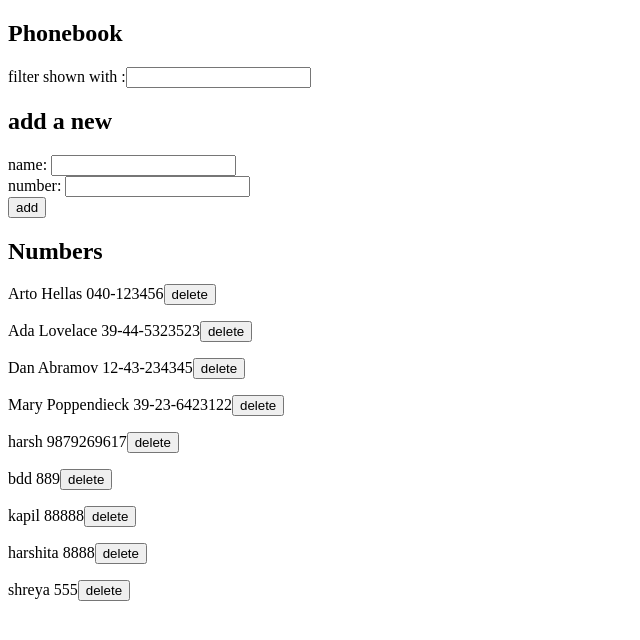
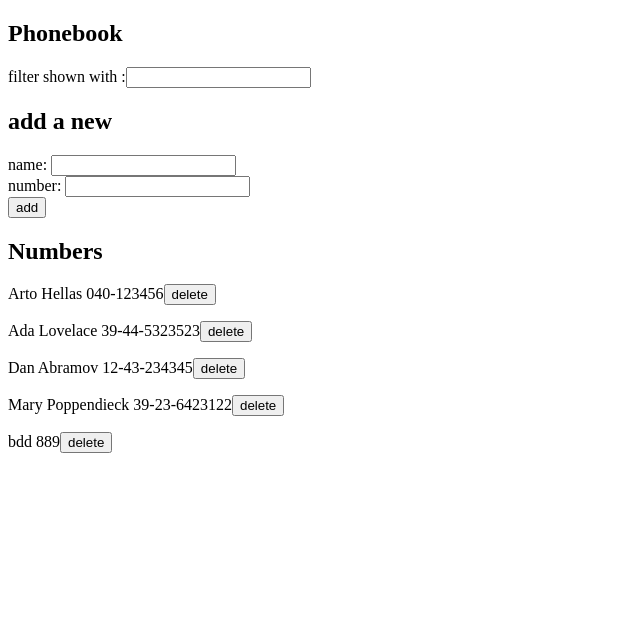
Before and after one commit to TARUN66747/FULL_STACK_OPEN-1, a React (Vite) app in the folder part2/phonebook/: page / in a window 1280 px wide. Shown: the top 640 px of the page, without its empty margins (0-640 px from the left). Built offline with nearby package versions, Linux system fonts and the light colour scheme; data requests are answered from the project's data file.

Commit message:
2.17 : exercise completed

```diff
--- a/part2/phonebook/db.json
+++ b/part2/phonebook/db.json
@@ -21,29 +21,9 @@
       "id": "4"
     },
     {
-      "name": "harsh",
-      "number": "9879269617",
-      "id": "d5lwP4k1TXk"
-    },
-    {
       "name": "bdd",
       "number": "889",
       "id": "8EzE43-9qog"
-    },
-    {
-      "name": "kapil",
-      "number": "88888",
-      "id": "njw3iKSO-Cg"
-    },
-    {
-      "name": "harshita",
-      "number": "8888",
-      "id": "F7bAzwyKMsQ"
-    },
-    {
-      "name": "shreya",
-      "number": "555",
-      "id": "x7amui7InuM"
     }
   ],
   "$schema": "./node_modules/json-server/schema.json"
--- a/part2/phonebook/src/App.jsx
+++ b/part2/phonebook/src/App.jsx
@@ -1,6 +1,6 @@
 import { useState , useEffect} from 'react'
 import personService from './services/person'
-const Notification = ({ message }) => {
+const Notification = ({ message ,type}) => {
   if (message === null) {
     return null
   }
@@ -12,7 +12,7 @@ const Notification = ({ message }) => {
   borderRadius: '5px',
   padding: '10px',
   marginBottom: '10px',
-  color : 'green'
+  color : type ? 'red' : 'green'
 }
 
   return (
@@ -54,6 +54,7 @@ const App = () => {
   const [newNumber,setNewNumber]= useState('')
   const [searchString,setSearchString]=useState('')
   const [notificationMessage, setNotificationMessage] = useState(null)
+  const [isError, setIsError] = useState(false)
   const isDuplicate = (nama) => {
   return persons.some(person => person.name === nama)
 }
@@ -87,10 +88,21 @@ const App = () => {
         setNewName('')
         setNewNumber('')
         setNotificationMessage(`updated ${returnedPerson.name}`)
+        setIsError(false)
           setTimeout(() => {
           setNotificationMessage(null)
           }, 10000)
 
+      })
+      .catch(error =>{
+        setNotificationMessage(
+      `Information of ${existingPerson.name} has already been removed from server`
+    )
+    setIsError(true)
+    setTimeout(() => {
+      setNotificationMessage(null)
+    }, 5000)
+    setPersons(persons.filter(p => p.id !== existingPerson.id))
       })
   }
 }
@@ -102,6 +114,7 @@ const App = () => {
     console.log('addition completed')
     setNewName('')
     setNewNumber('')
+    setIsError(false)
     setNotificationMessage(`Added ${returnedPerson.name}`)
           setTimeout(() => {
           setNotificationMessage(null)
@@ -143,7 +156,7 @@ const App = () => {
   return (
     <div>
       <h2>Phonebook</h2>
-      <Notification message={notificationMessage} />
+      <Notification message={notificationMessage} type={isError} />
        <Filterr searchString={searchString} onChange={handleSearchStringChange} />
 
       <h2> add a new</h2>
```
